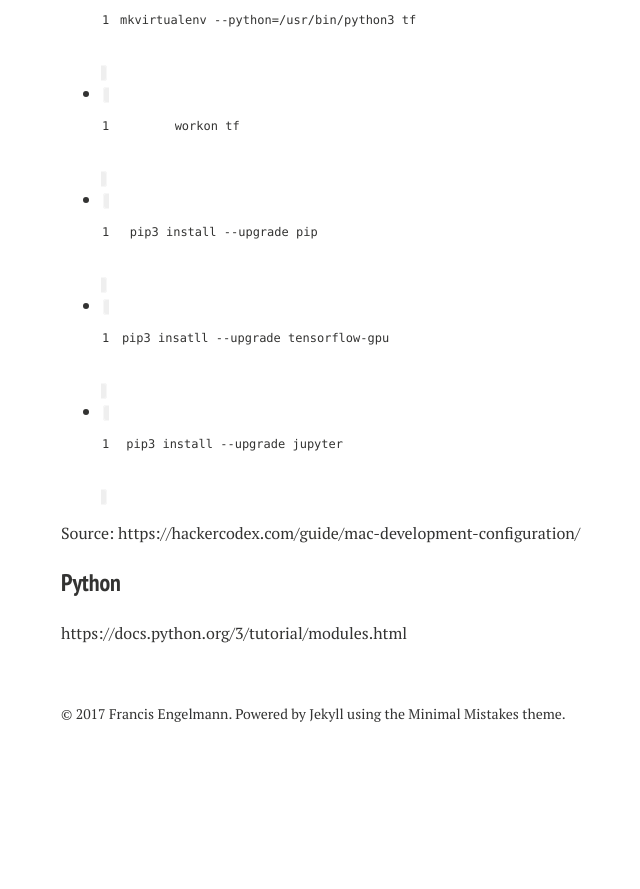
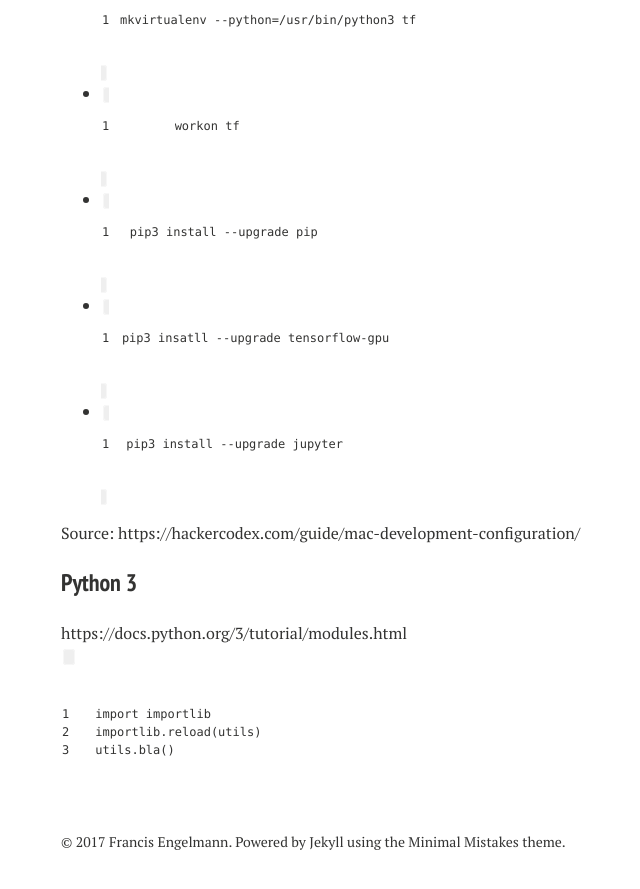
Before and after one commit to francisengelmann/francisengelmann.github.io, a Jekyll site: the page built from snippets.md, in a window 1280 px wide and 900 px high, scrolled down 1253 px. Shown: the top 889 px of the window, without its empty margins (259-899 px from the left). Built offline with Jekyll 4.4.1, drawn with Linux system fonts in a browser that asks for light colours; nearby versions of some CDN libraries; our own code applies the rules of GitHub Pages for plain Markdown files; before the commit the page ends 2025 px from its top, so only the background shows below that.

Commit message:
Update snippets.md

````diff
--- a/snippets.md
+++ b/snippets.md
@@ -27,5 +27,9 @@ While in __INSERT__ mode: <kbd>ctrl</kbd>-<kbd>X</kbd>, <kbd>ctrl</kbd>-<kbd>F</
 
 Source: https://hackercodex.com/guide/mac-development-configuration/
 
-### Python
+### Python 3
 https://docs.python.org/3/tutorial/modules.html
+
+```import importlib
+importlib.reload(utils)
+utils.bla()```
````
